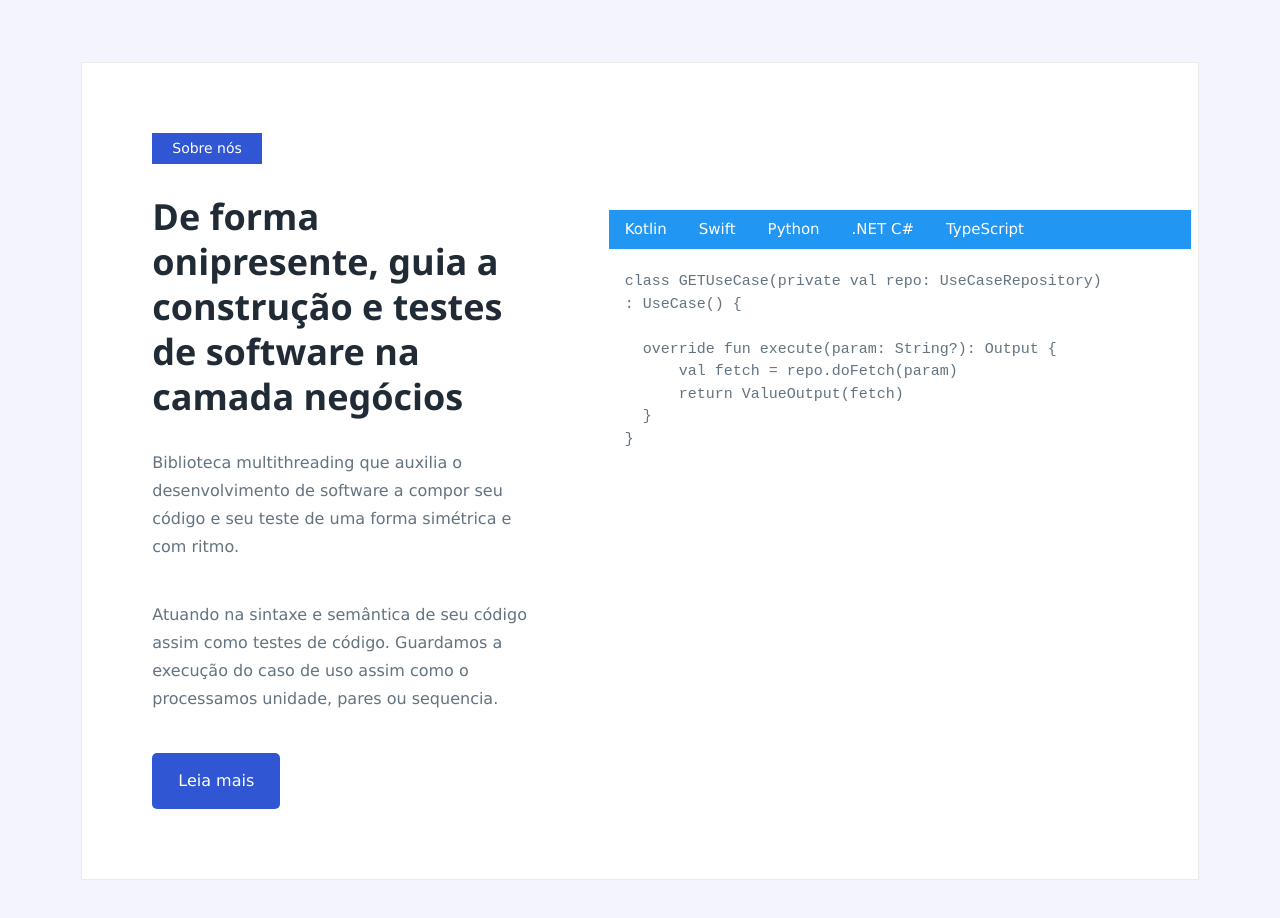
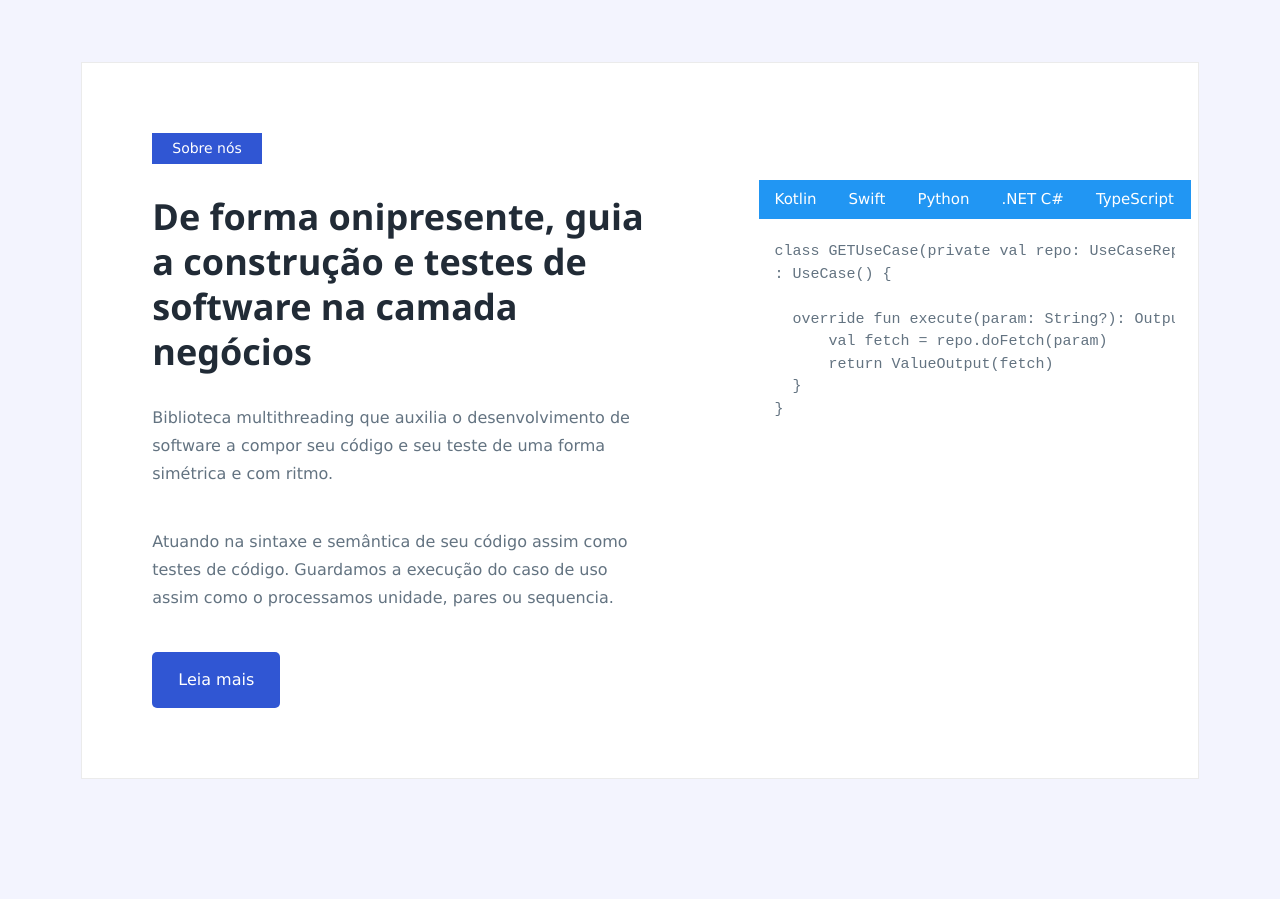
Before and after one commit to v2SoftwareHouse/ode-style, a plain HTML site: page index.html in a window 1280 px wide. Shown: the part 2240-3158 px from the top of the page. Drawn offline with nearby package versions, Linux system fonts and the light colour scheme.

Commit message:
update css

```diff
--- a/index.html
+++ b/index.html
@@ -361,8 +361,8 @@
             </div>
           </div>
 
-          <div style="padding: 7px; width: 70%; margin-top: 70px;">
-            <div class="w3-bar w3-blue" style="margin-top: 70px; margin-right: 30px;">
+          <div style="padding: 7px; width: 40%; margin-top: 70px;">
+            <div class="w3-bar w3-blue" style="margin-top: 40px; margin-right: 70px;">
               <button class="w3-bar-item w3-button" onclick="openPage('Kotlin')">Kotlin</button>
               <button class="w3-bar-item w3-button" onclick="openPage('Swift')">Swift</button>
               <button class="w3-bar-item w3-button" onclick="openPage('Python')">Python</button>
```
